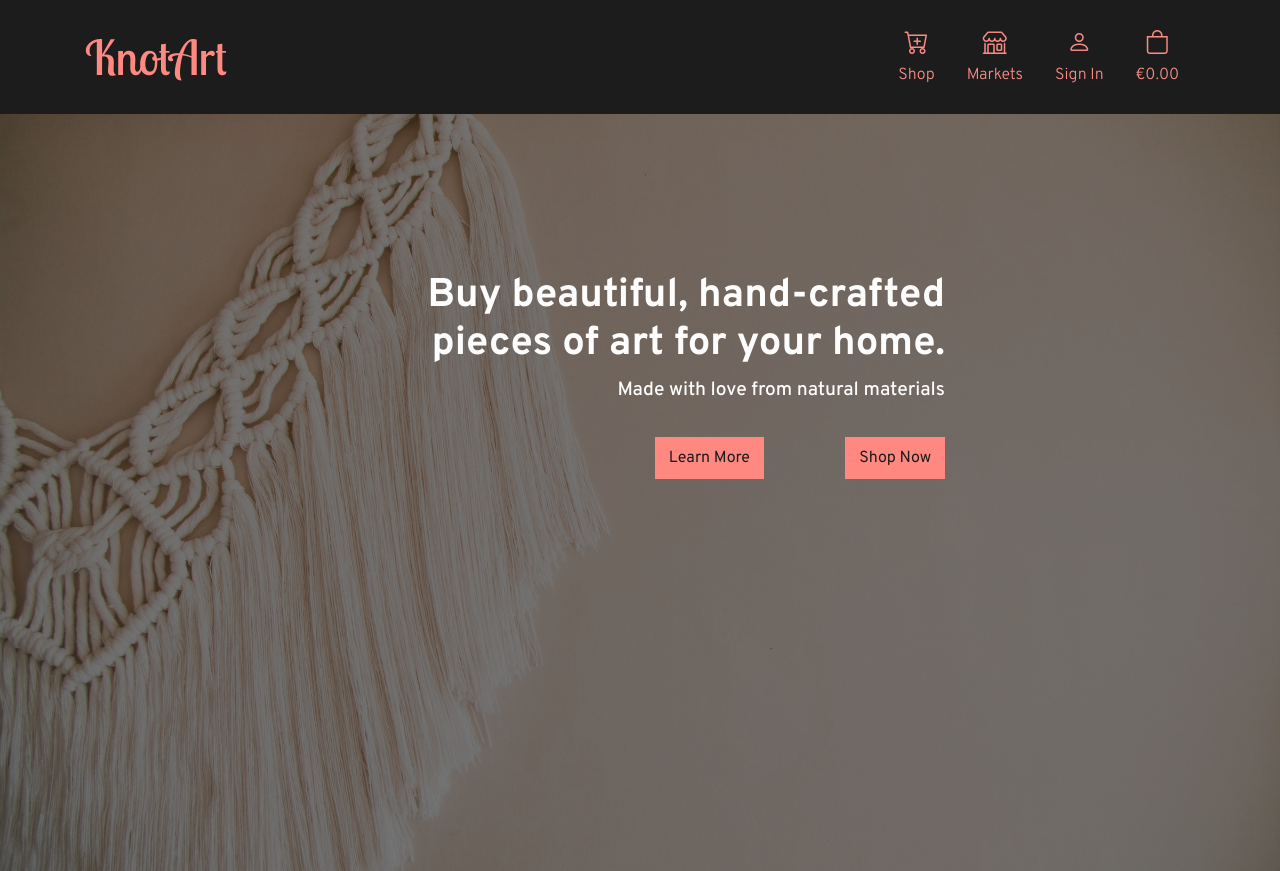
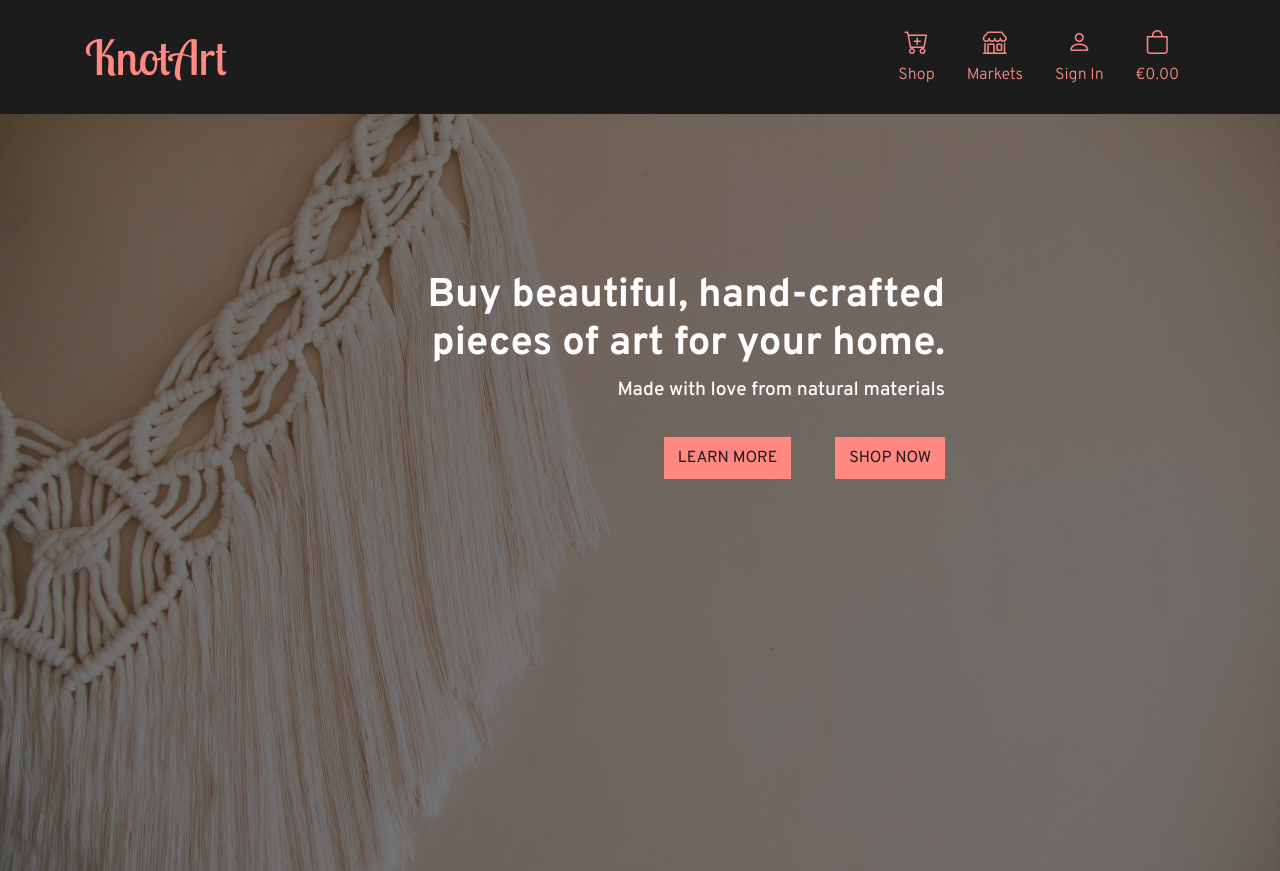
Before and after one commit to Fiona-T/knot-art, a Django app: page / in a window 1280 px wide. Shown: the top 871 px of the page. Run offline with Django 3.2, Linux system fonts and the light colour scheme; some libraries are stand-ins or nearby versions.

Commit message:
style: tweak layout of callout btns on home page, index.html in home app, base.css

```diff
--- a/home/templates/home/index.html
+++ b/home/templates/home/index.html
@@ -6,10 +6,10 @@
 <section class="pt-4">
     <div class="hero-image container-fluid">
         <div class="overlay">
-            <div class="text-right callout col-10 col-md-8 col-lg-6 pt-5 pt-md-0">
+            <div class="text-right callout col-10 col-md-8 col-xl-6 pt-5 pt-md-0">
                 <h1>Buy beautiful, hand-crafted pieces of art for your home.</h1>
                 <p>Made with love from natural materials</p>
-                <div class="col-8 col-md-6 ml-auto pr-0 d-flex flex-column flex-md-row justify-content-between">
+                <div class="col-8 col-lg-6 ml-auto px-0 pl-xl-4 d-flex flex-column flex-md-row justify-content-between">
                     <a href="#learn-more" class="btn btn-brand btn-callout">Learn More</a>
                     <a href="{% url 'products' %}" class="btn btn-brand btn-callout">Shop Now</a>
                 </div>
--- a/static/css/base.css
+++ b/static/css/base.css
@@ -288,6 +288,7 @@ a:not([href]).btt-link:hover {
 .btn-callout {
     padding: 0.5rem 0.8rem;
     margin-top: 1rem;
+    text-transform: uppercase;
 }
 
 .btn-callout:hover,
```
